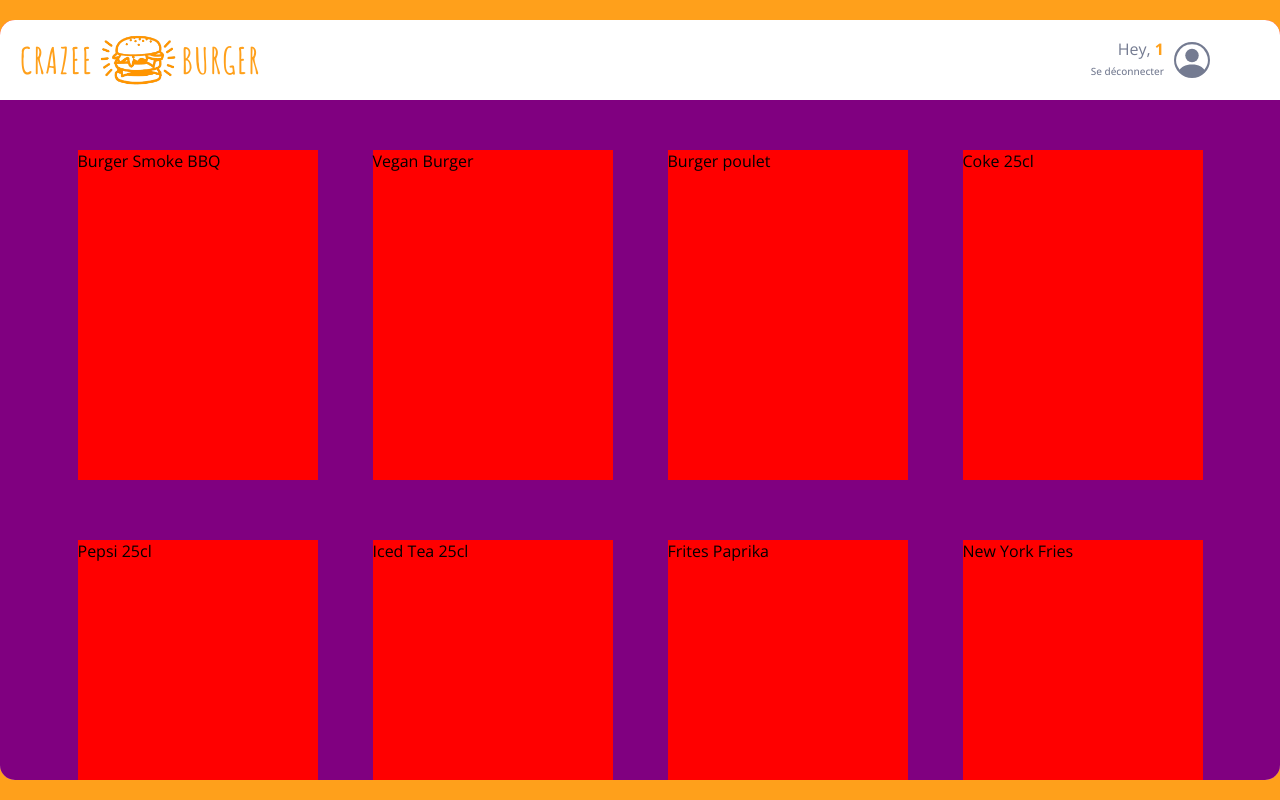
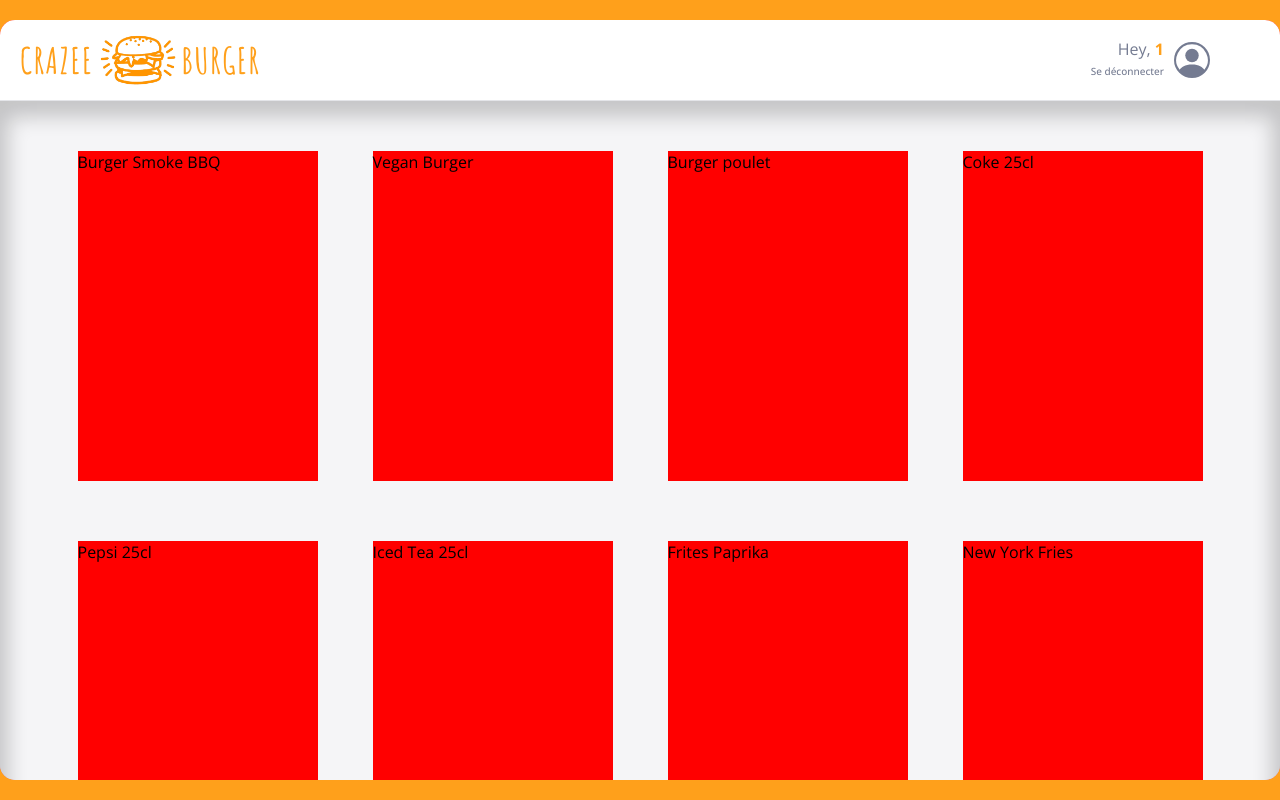
Before and after one commit to BJida/crazee-burger, a React (Create React App) app: page /order/1 in a window 1280 px wide. Built offline with nearby package versions, Linux system fonts and the light colour scheme.

Commit message:
🚧F05 : ORDER>MENU>Add final style

```diff
--- a/src/Components/pages/order/Main/Menu.js
+++ b/src/Components/pages/order/Main/Menu.js
@@ -1,6 +1,7 @@
 import { useState } from "react";
 import styled from "styled-components";
 import { fakeMenu2 } from "../../../../fakeData/fakeMenu";
+import { theme } from "../../../../theme";
 
 
 export default function Menu() {
@@ -16,7 +17,9 @@
 }
 
 const MenuStyled = styled.div`
-    background: purple;
+    background: ${theme.colors.background_white};
+    box-shadow: 0px 8px 20px 8px rgba(0, 0, 0, 0.2) inset;
+
     display: grid;
     grid-template-columns: repeat(4, 1fr);
     grid-row-gap: 60px;
--- a/src/Components/pages/order/Navbar/Navbar.js
+++ b/src/Components/pages/order/Navbar/Navbar.js
@@ -23,6 +23,7 @@
 
       border-top-left-radius:${theme.borderRadius.extraRound};
       border-top-right-radius:${theme.borderRadius.extraRound};
+      border-bottom: 1px solid ${theme.colors.greyLight};
       /* align-items: center; */
 
       .logo-order-page{
```
